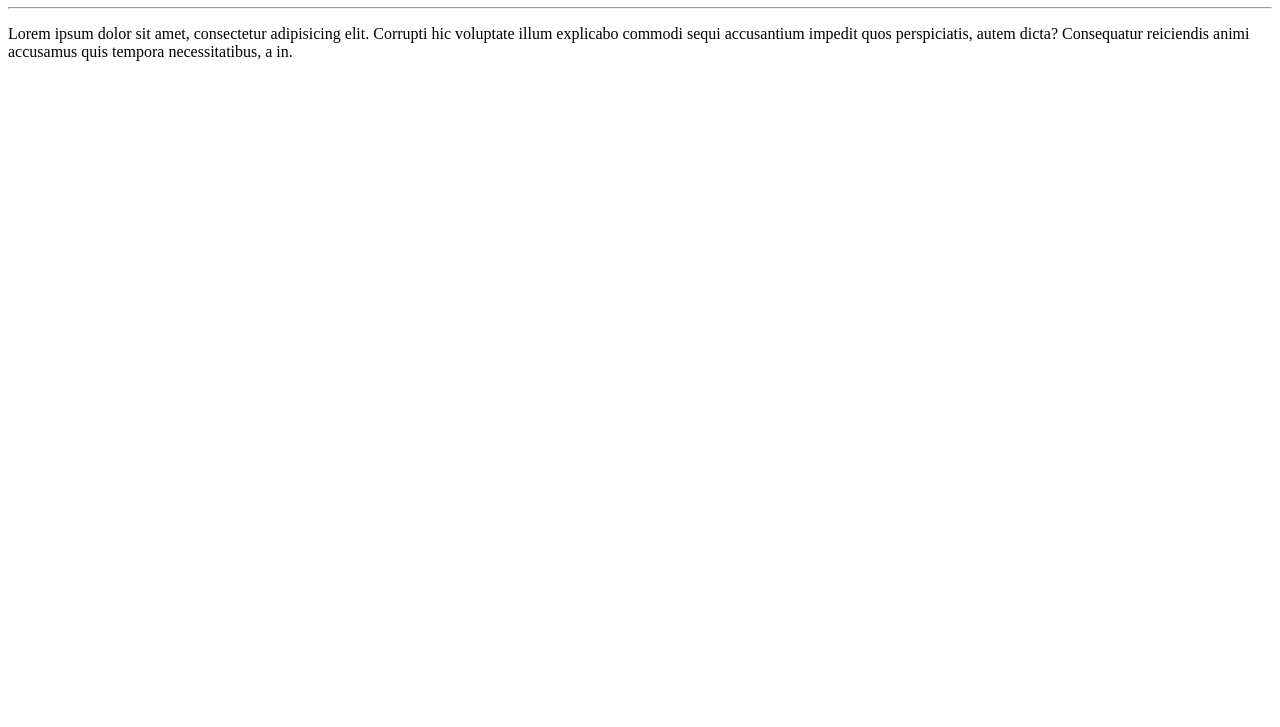
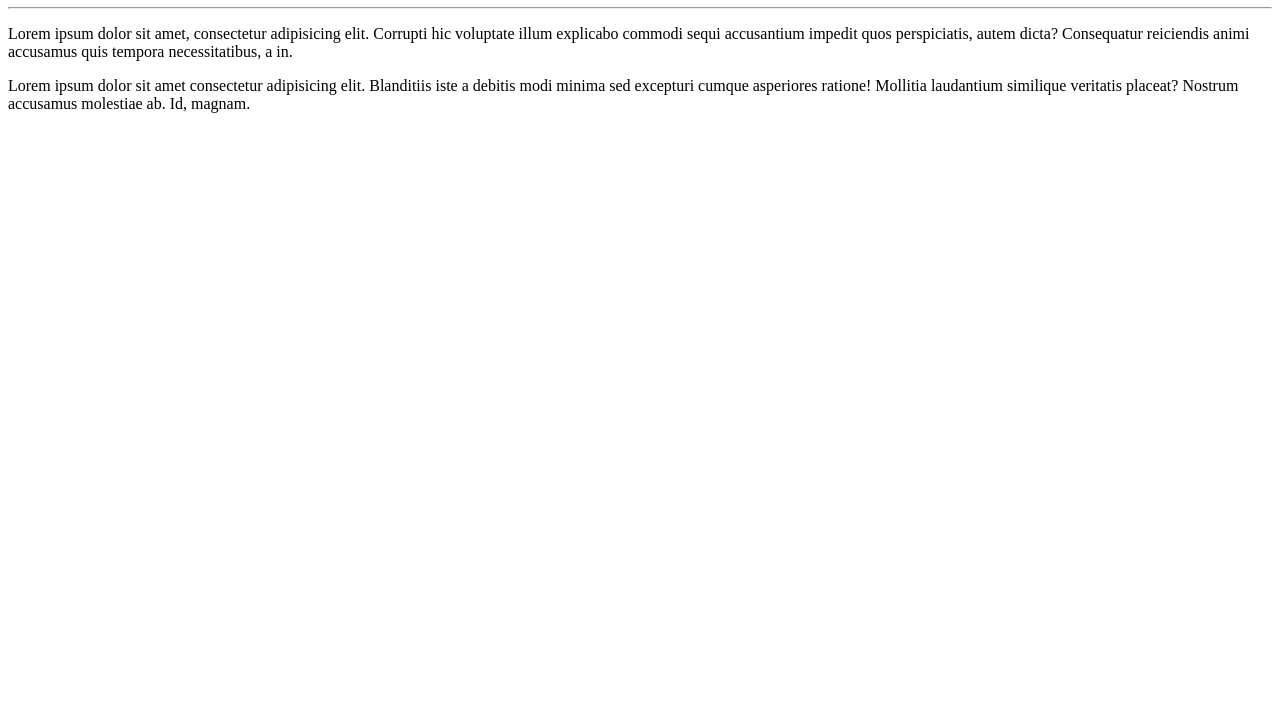
Before and after one commit to alexiadani/Ola-Mundo, a plain HTML site: page site-exemplo/index.html in a window 1280 px wide. Shown: the part 73-800 px from the top of the page. Drawn offline with Linux system fonts and the light colour scheme.

Commit message:
Adicionei um parágrafo

```diff
--- a/site-exemplo/index.html
+++ b/site-exemplo/index.html
@@ -10,5 +10,6 @@
     <h1>Olá, mundo!</h1>
     <hr>
     <p>Lorem ipsum dolor sit amet, consectetur adipisicing elit. Corrupti hic voluptate illum explicabo commodi sequi accusantium impedit quos perspiciatis, autem dicta? Consequatur reiciendis animi accusamus quis tempora necessitatibus, a in.</p>
+    <p>Lorem ipsum dolor sit amet consectetur adipisicing elit. Blanditiis iste a debitis modi minima sed excepturi cumque asperiores ratione! Mollitia laudantium similique veritatis placeat? Nostrum accusamus molestiae ab. Id, magnam.</p>
 </body>
 </html>
```
